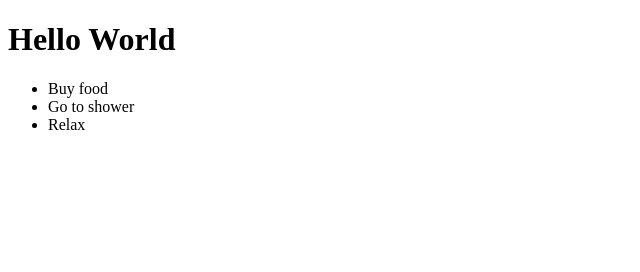
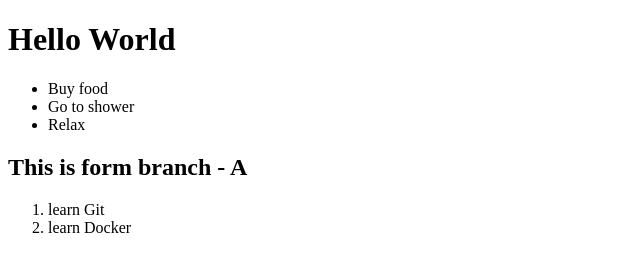
Before and after one commit to cftiangco/git-tutorial, a plain HTML site: page index.html in a window 1280 px wide. Shown: the whole page, without its empty margins (0-640 px from the left). Drawn offline with Linux system fonts and the light colour scheme.

Commit message:
added branch-a

```diff
--- a/index.html
+++ b/index.html
@@ -13,5 +13,11 @@
         <li>Go to shower</li>
         <li>Relax</li>
     </ul>
+
+    <h2>This is form branch - A</h2>
+    <ol>
+        <li>learn Git</li>
+        <li>learn Docker</li>
+    </ol>
 </body>
 </html>
```
